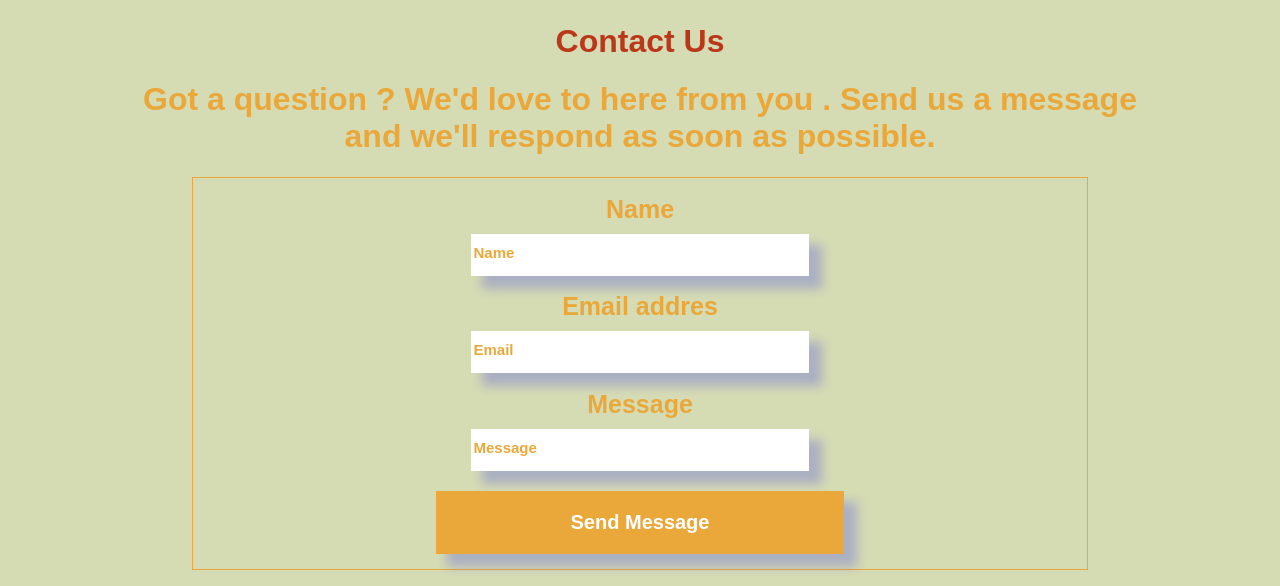
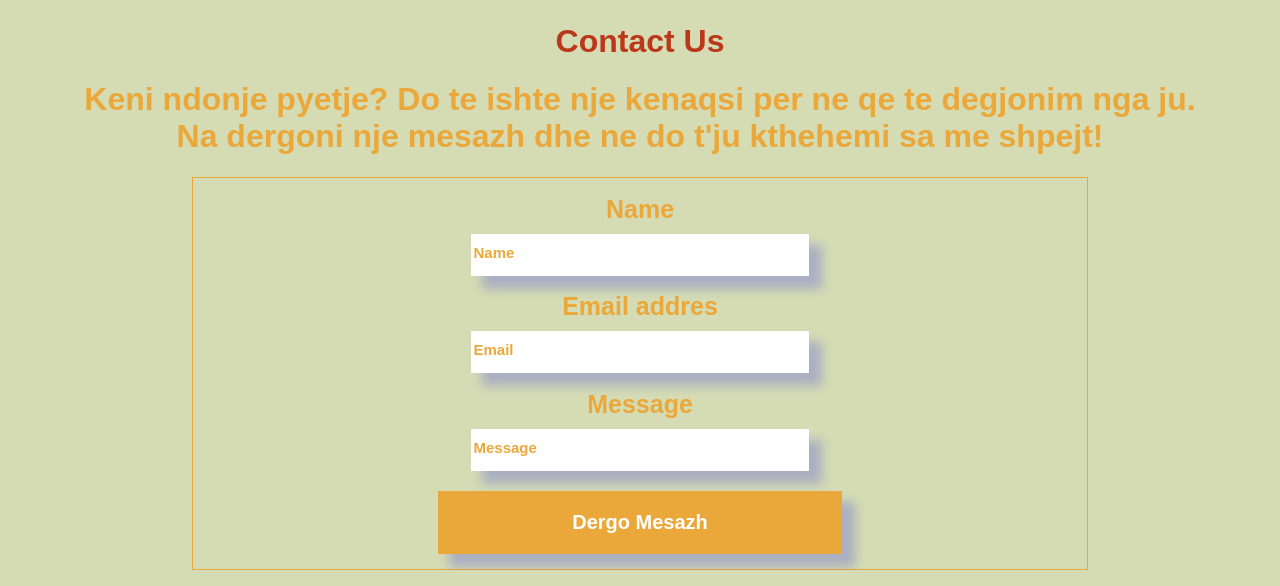
Before and after one commit to hexagon-2021/internship-project, a PHP site: page /contact.php in a window 1280 px wide. Shown: the part 320-906 px from the top of the page. Run offline with PHP 8.4, Linux system fonts and the light colour scheme; some libraries are stand-ins or nearby versions; some web fonts are replaced.

Commit message:
Update contact.php

```diff
--- a/contact.php
+++ b/contact.php
@@ -1,9 +1,3 @@
-<?php
-	$active = "Kontakto";
-	include 'includes/nav.inc.php';
-	require_once('includes/session.php');
-	require_once('includes/functions.inc.php');
-?>
 <!DOCTYPE html>
 <html>
 <head>
@@ -76,10 +70,13 @@
 	</style>
 </head>
 <body>
+	<?php $active = "Kontakto"; include 'includes/session.php'; include 'includes/nav.inc.php'; ?>
 	<div style="clear: both;">
 		<form method="POST" action="includes/contact.inc.php">
 			<h1 class="contactUs">Contact Us</h1>
-			<h1 class="contactUsTxt">Got a question ? We'd love to here from you . Send us a message<br> and we'll respond as soon as possible. </h1>
+			<h1 class="contactUsTxt">
+				Keni ndonje pyetje? Do te ishte nje kenaqsi per ne qe te degjonim nga ju. <br /> Na dergoni nje mesazh dhe ne do t'ju kthehemi sa me shpejt!
+			</h1>
 
 			<div class="contactField">
 				<h1>Name</h1>
@@ -88,7 +85,7 @@
 				<input type="text" name="email" placeholder="Email" class="inputC">
 				<h1>Message</h1>
 				<input type="text" name="message" placeholder="Message" class="inputC"><br>
-				<button type="submit" name="submit" class="contactButton pointer">Send Message</button>
+				<button type="submit" name="submit" class="contactButton pointer">Dergo Mesazh</button>
 			</div>
 		</form>
 	</div>
```
